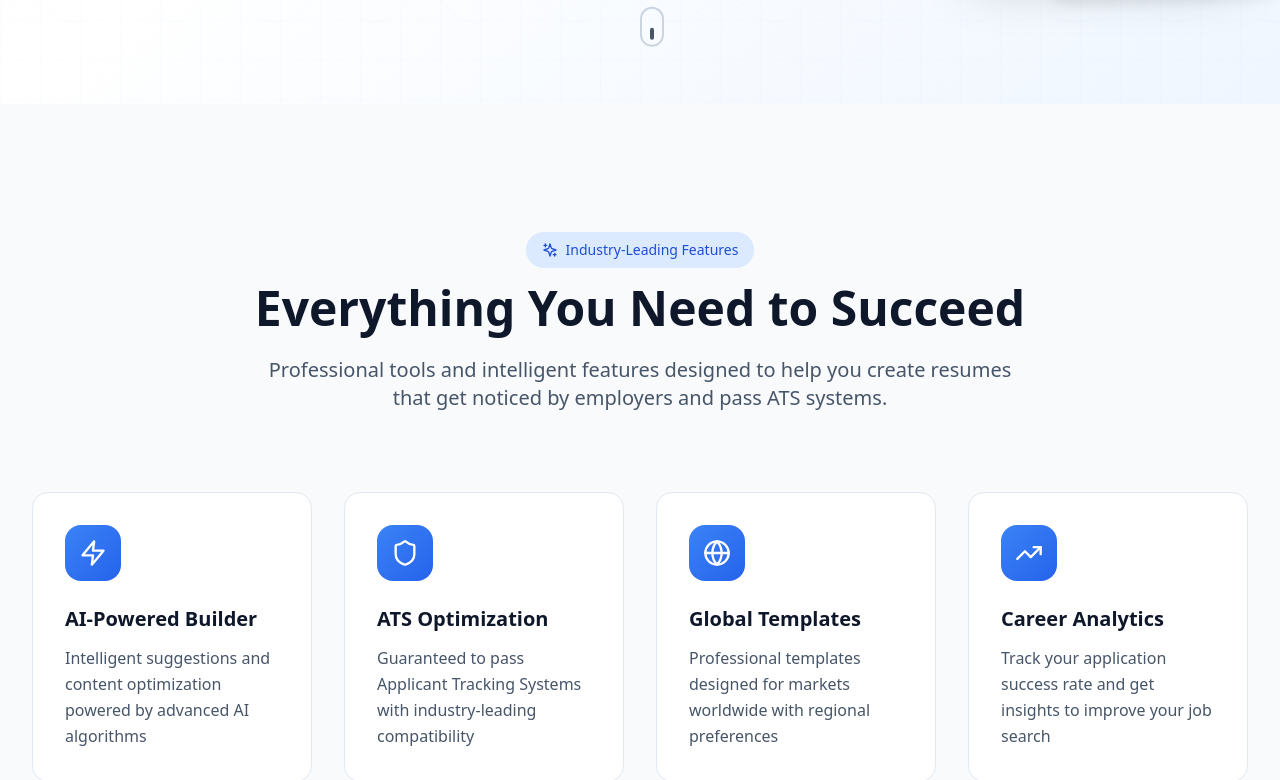
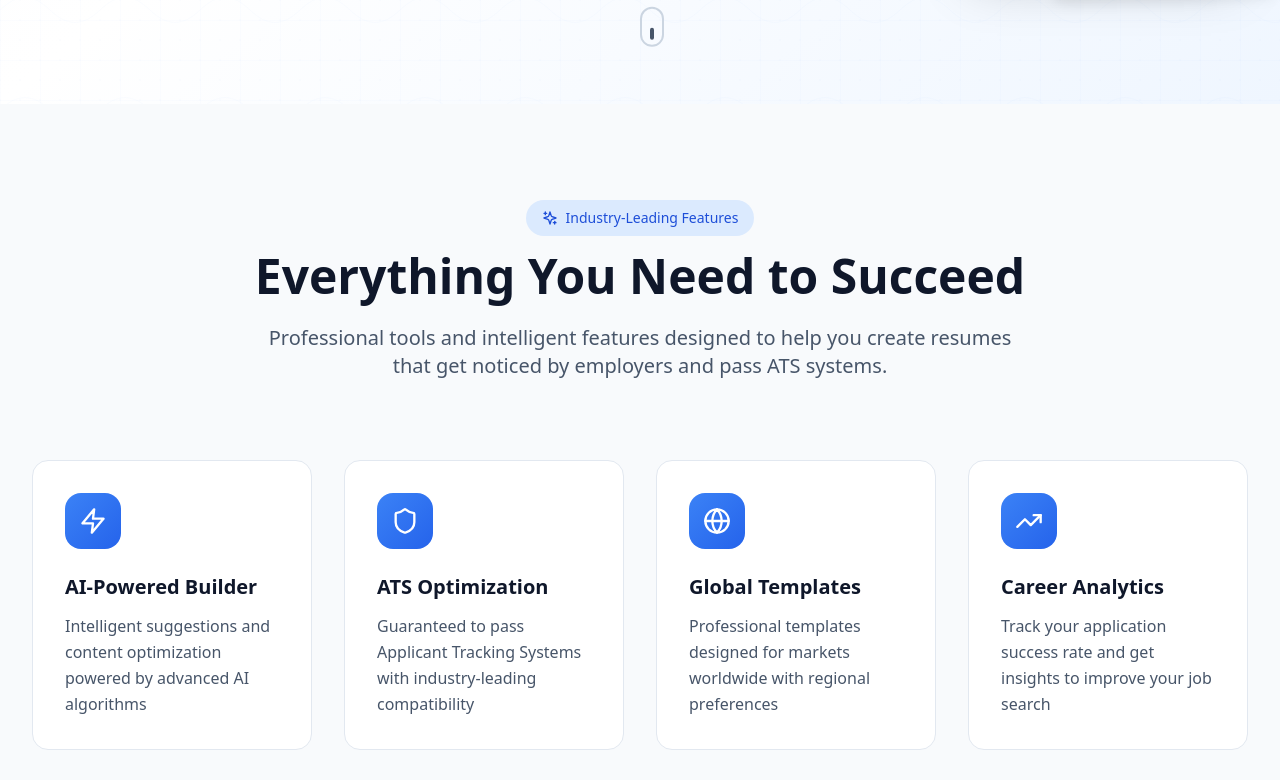
Before and after one commit to lahori-venkatesh/resumesurgdemo, a React (Vite) app: page / in a window 1280 px wide. Shown: the part 1004-1784 px from the top of the page. Built offline with nearby package versions, Linux system fonts and the light colour scheme; no server answers.

Commit message:
Updated LandingPage.tsx

```diff
--- a/src/components/LandingPage.tsx
+++ b/src/components/LandingPage.tsx
@@ -165,7 +165,7 @@ const LandingPage: React.FC<LandingPageProps> = ({
       />
 
       {/* Features Section */}
-      <section id="features" className={`py-32 ${isDarkMode ? 'bg-slate-900' : 'bg-slate-50'}`} aria-labelledby="features-heading">
+      <section id="features" className={`py-24 ${isDarkMode ? 'bg-slate-900' : 'bg-slate-50'}`} aria-labelledby="features-heading">
         <div className="max-w-7xl mx-auto px-4 sm:px-6 lg:px-8">
           <div className="text-center mb-20">
             <motion.div
```
